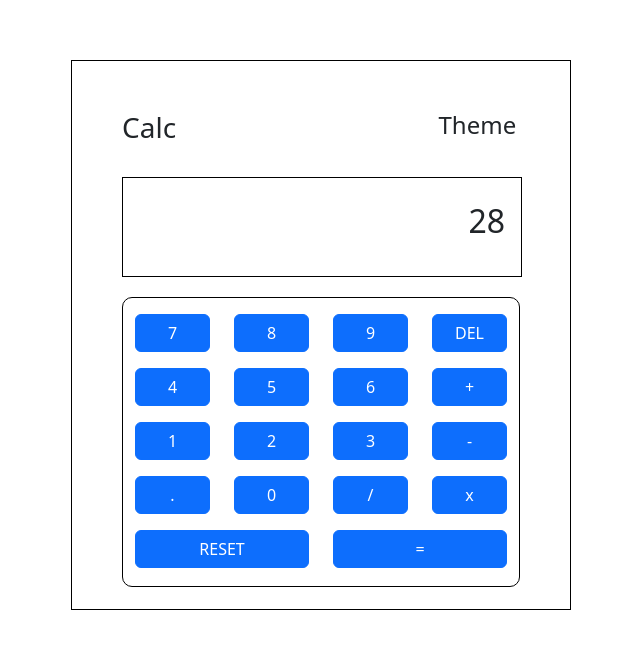
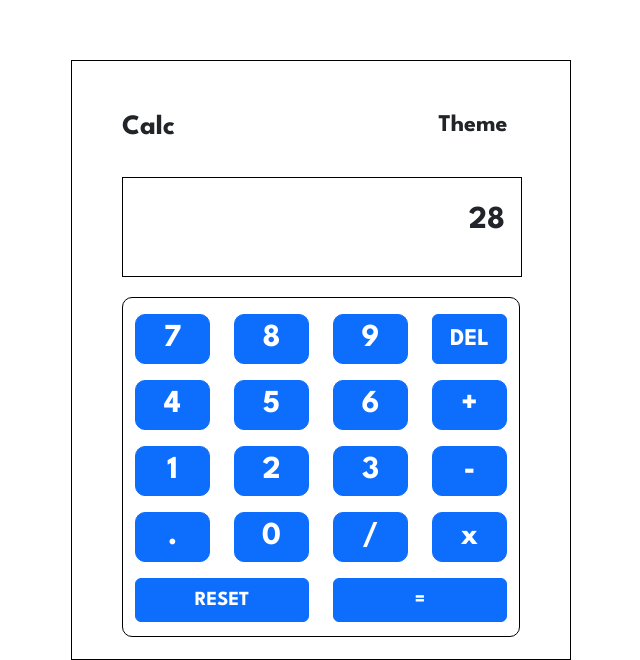
Before and after one commit to Juliancito1/Calculator, a React (Vite) app: page / in a window 1280 px wide. Shown: the part 140-800 px from the top of the page, without its empty margins (383-1023 px from the left). Built offline with nearby package versions, Linux system fonts and the light colour scheme.

Commit message:
Se agrego fuente a los numeros

```diff
--- a/src/App.css
+++ b/src/App.css
@@ -1,8 +1,14 @@
+@import url('https://fonts.googleapis.com/css2?family=League+Spartan:wght@700&family=Maven+Pro&display=swap');
+
+*{
+  font-family: 'League Spartan', sans-serif;
+}
+
 @media (min-width:992px)
 {
   .calculator{
     width: 500px;
-    height: 550px;
+    height: 600px;
     border: 1px  solid black;
     padding: 50px;
     top: 200px;
@@ -19,7 +25,13 @@
   .buttonsPad{
     border: 1px solid black;
     margin-top: 20px;
-    height: 290px;
+    height: 340px;
+    border-radius: 10px;
+  }
+
+  .buttons{
+    font-size: 32px;
+    padding: 0px 0px 0px 0px;
     border-radius: 10px;
   }
 
--- a/src/components/calculator/Buttons.jsx
+++ b/src/components/calculator/Buttons.jsx
@@ -7,66 +7,66 @@ const Buttons = () => {
       <Container>
         <Row className="mt-lg-3">
           <Col lg={3}>
-            <Button className="w-100">7</Button>
+            <Button className="w-100 buttons">7</Button>
           </Col>
           <Col lg={3}>
-            <Button className="w-100">8</Button>
+            <Button className="w-100 buttons">8</Button>
           </Col>
           <Col lg={3}>
-            <Button className="w-100">9</Button>
+            <Button className="w-100 buttons">9</Button>
           </Col>
           <Col lg={3}>
-            <Button className="w-100">DEL</Button>
+            <Button className="w-100 fs-4">DEL</Button>
           </Col>
         </Row>
         <Row className="my-lg-3">
           <Col lg={3}>
-            <Button className="w-100">4</Button>
+            <Button className="w-100 buttons">4</Button>
           </Col>
           <Col lg={3}>
-            <Button className="w-100">5</Button>
+            <Button className="w-100 buttons">5</Button>
           </Col>
           <Col lg={3}>
-            <Button className="w-100">6</Button>
+            <Button className="w-100 buttons">6</Button>
           </Col>
           <Col lg={3}>
-            <Button className="w-100">+</Button>
+            <Button className="w-100 buttons">+</Button>
           </Col>
         </Row>
         <Row className="mb-lg-3">
           <Col lg={3}>
-            <Button className="w-100">1</Button>
+            <Button className="w-100 buttons">1</Button>
           </Col>
           <Col lg={3}>
-            <Button className="w-100">2</Button>
+            <Button className="w-100 buttons">2</Button>
           </Col>
           <Col lg={3}>
-            <Button className="w-100">3</Button>
+            <Button className="w-100 buttons">3</Button>
           </Col>
           <Col lg={3}>
-            <Button className="w-100">-</Button>
+            <Button className="w-100 buttons">-</Button>
           </Col>
         </Row>
         <Row className="mb-3">
           <Col lg={3}>
-            <Button className="w-100">.</Button>
+            <Button className="w-100 buttons">.</Button>
           </Col>
           <Col lg={3}>
-            <Button className="w-100">0</Button>
+            <Button className="w-100 buttons">0</Button>
           </Col>
           <Col lg={3}>
-            <Button className="w-100">/</Button>
+            <Button className="w-100 buttons">/</Button>
           </Col>
           <Col lg={3}>
-            <Button className="w-100">x</Button>
+            <Button className="w-100 buttons">x</Button>
           </Col>
         </Row>
         <Row>
             <Col lg={6}>
-                <Button className="w-100">RESET</Button>
+                <Button className="w-100 fs-5 ">RESET</Button>
             </Col>
             <Col lg={6}>
-                <Button className="w-100">=</Button>
+                <Button className="w-100 fs-5">=</Button>
             </Col>
         </Row>
       </Container>
```
